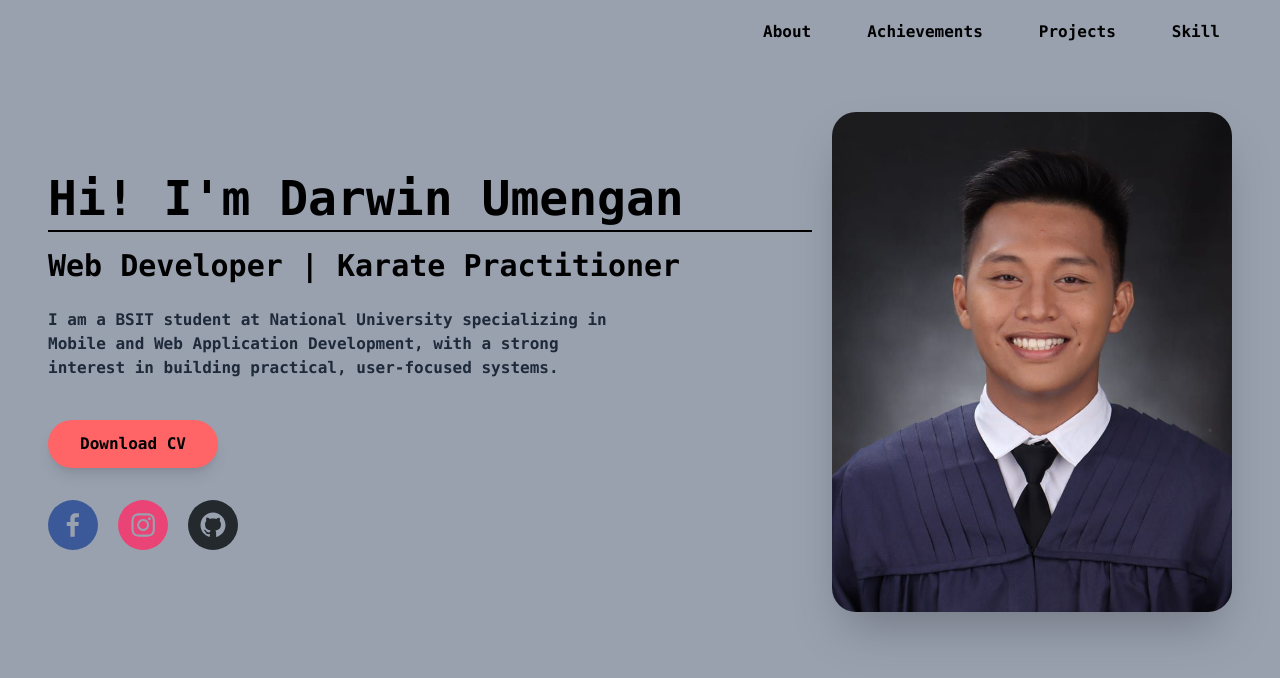
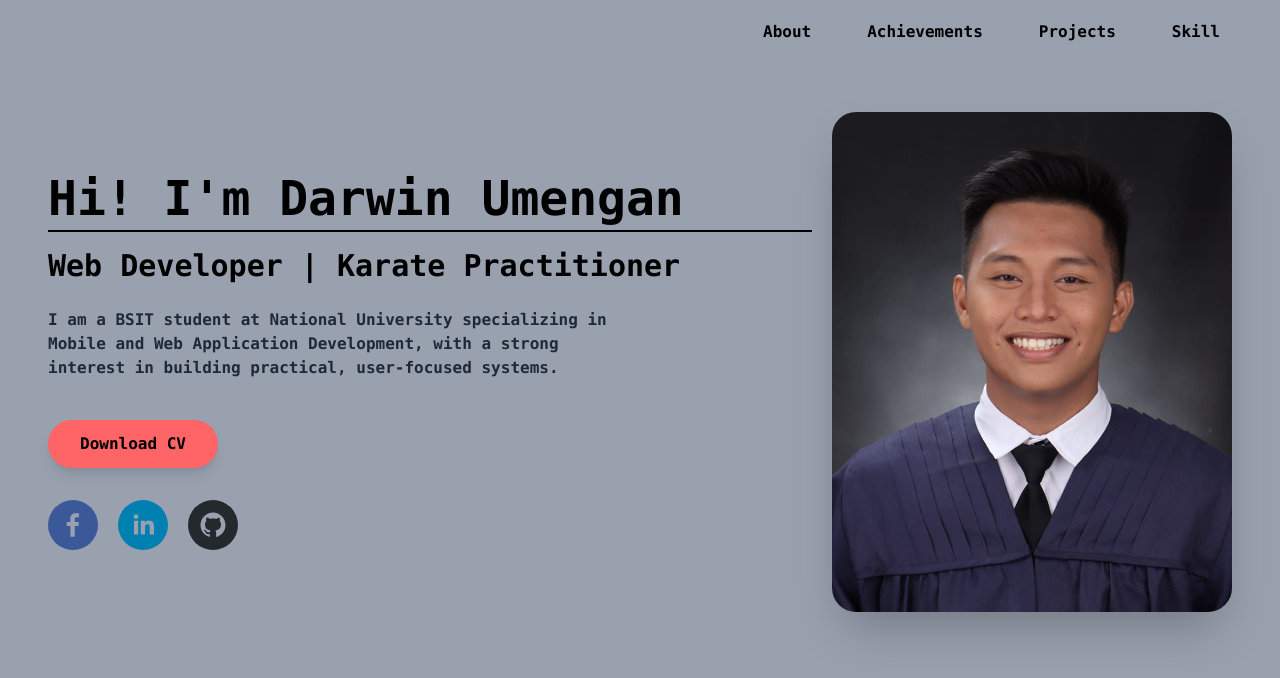
Before and after one commit to Darwin170/Web_Portfolio, a Next.js app: page / in a window 1280 px wide. Shown: the top 678 px of the page. Built offline with nearby package versions, Linux system fonts and the light colour scheme.

Commit message:
Update page.tsx

```diff
--- a/app/page.tsx
+++ b/app/page.tsx
@@ -36,7 +36,7 @@ export default function Home() {
 
               <div className="flex gap-5">
                 <SocialIcon className="transition-all duration-300 hover:scale-110" url="https://www.facebook.com/darwin.umengan.7" />
-                <SocialIcon className="transition-all duration-300 hover:scale-110" url="https://www.instagram.com/itsss.dar/" />
+                <SocialIcon className="transition-all duration-300 hover:scale-110" url="https://www.linkedin.com/in/darwin-umengan-1b0129396?utm_source=share_via&utm_content=profile&utm_medium=member_ios&fbclid=IwY2xjawQ3SCpleHRuA2FlbQIxMABicmlkETFsVDZGbFZwaFZaNUdFejJKc3J0YwZhcHBfaWQQMjIyMDM5MTc4ODIwMDg5MgABHnc4U5Tv-0sgkuK51_K2VLfq2RVLUhKynMnoHDsr3q-GdAsC02OrLzPKjyVm_aem_FVe6gP4P_CS1nHGy2bwZgQ" />
                 <SocialIcon className="transition-all duration-300 hover:scale-110" url="https://github.com/Darwin170" />
               </div>
             </div>
```
